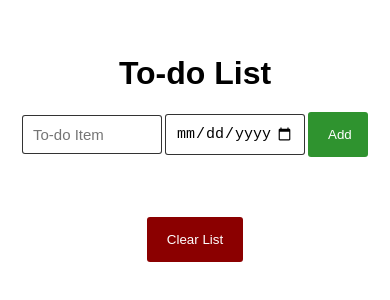
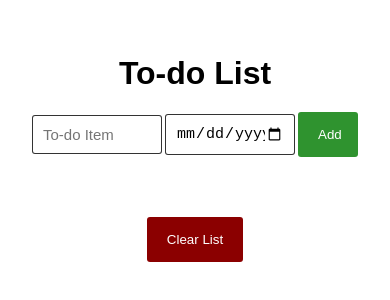
Before and after one commit to Romy-sa/to-do-list, a plain HTML site: page index.html in a window 390 px wide. Shown: the part 264-564 px from the top of the page. Drawn offline with Linux system fonts and the light colour scheme.

Commit message:
Refactor CSS styles for consistency and responsiveness

```diff
--- a/styles.css
+++ b/styles.css
@@ -72,7 +72,7 @@ button:active {
   .input-div,
   .list-container {
     display: grid;
-    grid-template-columns: 140px 140px 60px;
+    grid-template-columns: 130px 130px 60px;
     grid-row-gap: 3px;
     grid-column-gap: 3px;
     align-items: center;
```
